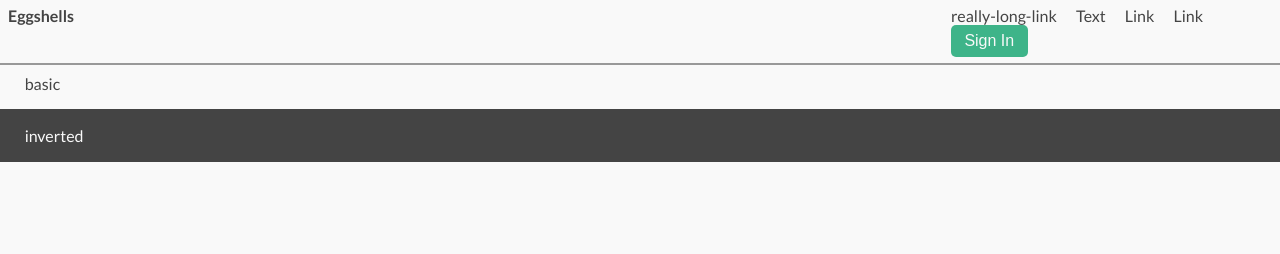
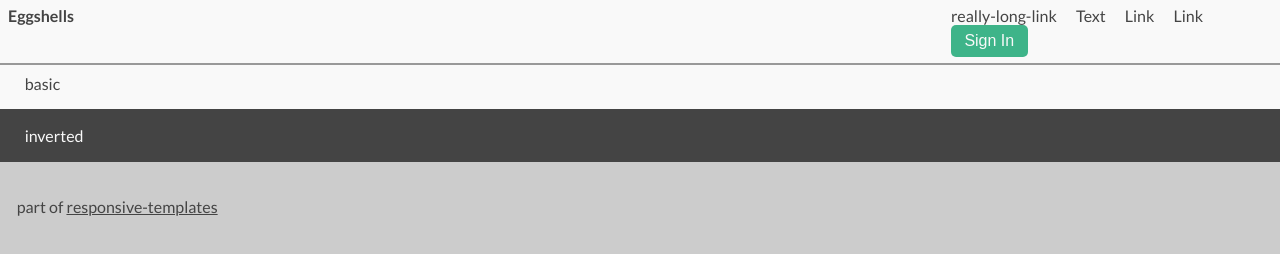
Before and after one commit to chaplinkyle/responsive-templates, a website: page eggshells.html in a window 1280 px wide. Drawn offline with Linux system fonts and the light colour scheme; files whose address does not match are found by name.

Commit message:
improvements

```diff
--- a/eggshells.css
+++ b/eggshells.css
@@ -2,7 +2,7 @@
 @import url(http://fonts.googleapis.com/css?family=Lato:400,700,400italic);
 
 body {
-  background-color: #f9f9f9;
+  background-color: #ccc;
   color: #444;
   font-family: 'Lato', sans-serif;
   padding: 0;
@@ -39,11 +39,6 @@ button.flat.large {
   float: right;
 }
 
-.inverted {
-  background-color: #444;
-  color: #f9f9f9;
-}
-
 .header {
   position: fixed;
   background-color: #f9f9f9;
@@ -65,11 +60,25 @@ button.flat.large {
   color: #3eb489;
 }
 
+.footer a {
+  color: #444;
+}
+
 a.big-link, a.big-link:hover {
   color: #444;
   font-weight: bold;
 }
 
 div.section {
+  background-color: #f9f9f9;
   padding: 1.3%;
 }
+
+div.footer {
+  background-color: #ccc;
+}
+
+div.inverted {
+  background-color: #444;
+  color: #f9f9f9;
+}
--- a/eggshells.html
+++ b/eggshells.html
@@ -13,12 +13,13 @@
 </head>
 <body>
 
-
+  <!-- see lemonade documentation for layout customization -->
+  <!-- https://github.com/dope/lemonade -->
 
   <!-- header -->
   <div class="header">
     <div class="left">
-      <a href="#" class="big-link">Eggshells</a>
+      <a href="eggshells.html" class="big-link">Eggshells</a>
     </div>
 
     <div class="right">
@@ -30,13 +31,10 @@
     </div>
   </div>
 
-  <!-- temporary -->
+  <!-- temporary solution -->
   <br>
   <br>
   <br>
-
-  <!-- also see lemonade documentation for layout customization -->
-  <!-- https://github.com/dope/lemonade -->
 
   <!-- three-column -->
 
@@ -49,5 +47,12 @@
     <p>inverted</p>
   </div>
 
+  <br>
+
+  <!-- footer -->
+  <div class="section footer">
+    part of <a href="http://jdh11235.github.io/responsive-templates/">responsive-templates</a>
+  </div>
+
 </body>
 </html>
```
